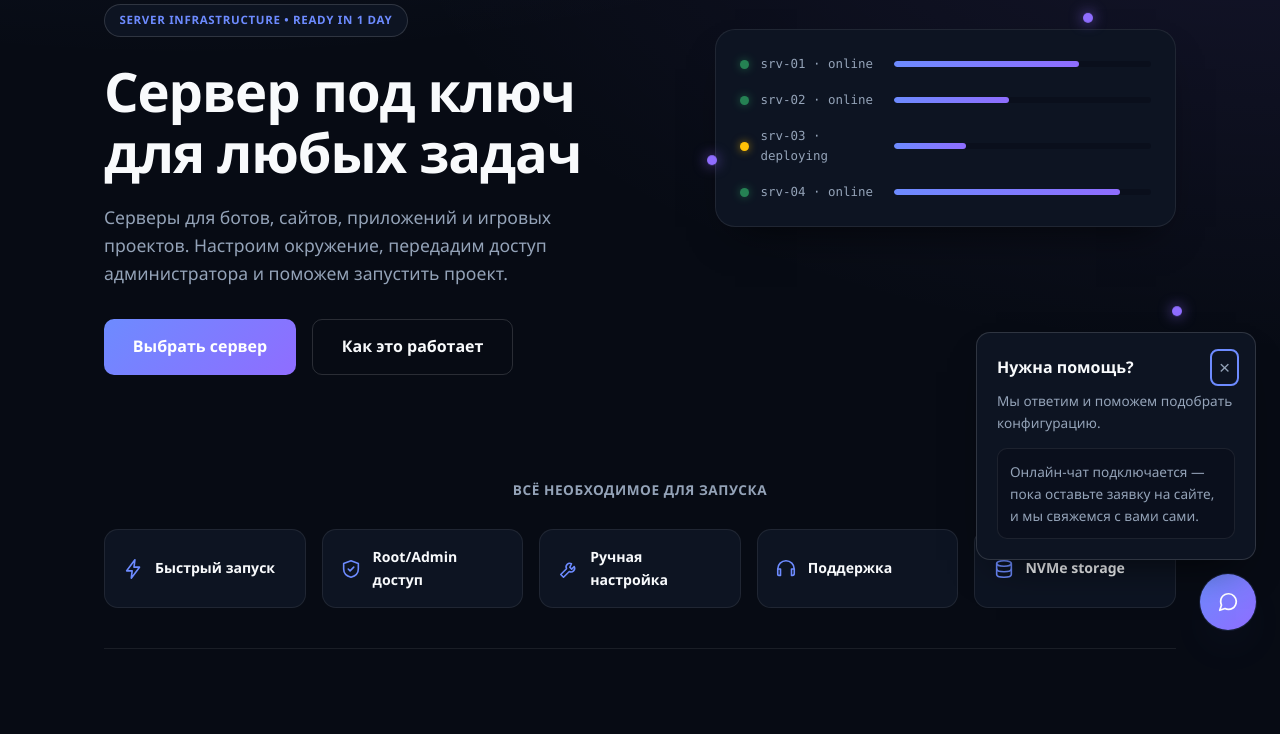
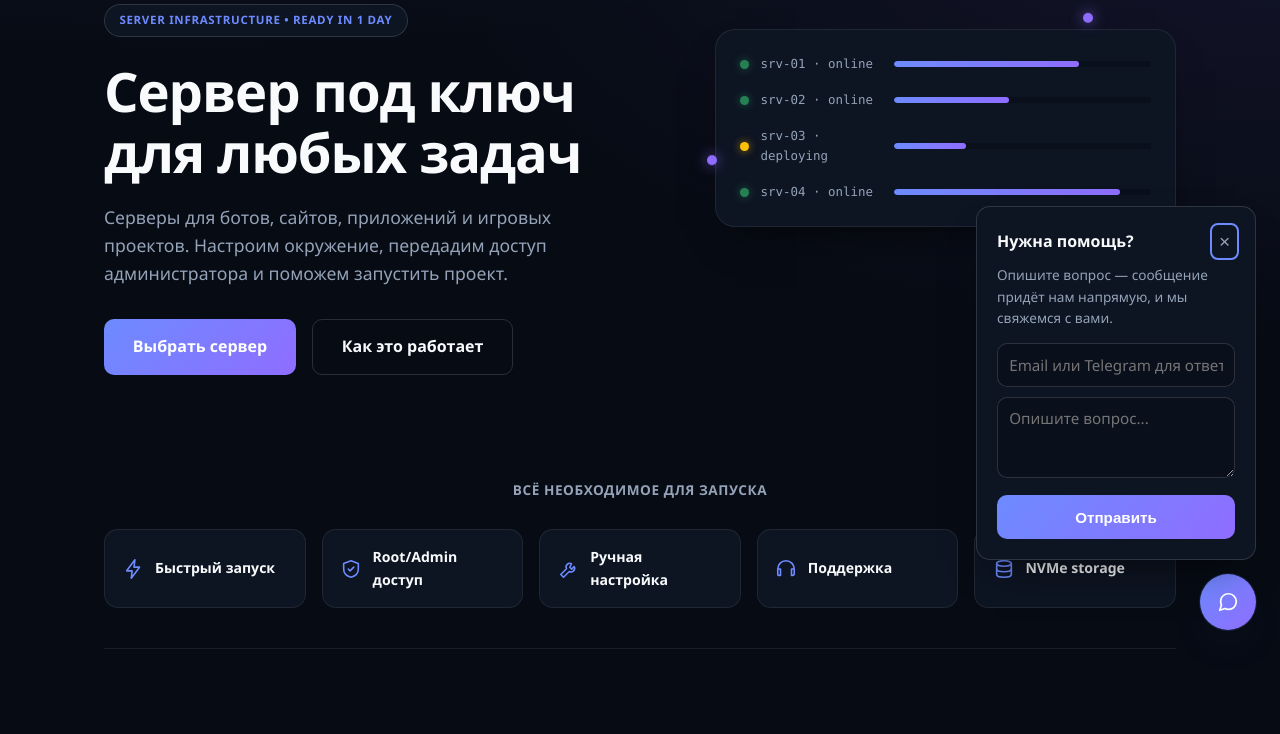
Before and after one commit to DBazhen0v/cloudix, a Flask app: page / in a window 1280 px wide, after a click on "Открыть поддержку". Shown: the part 146-880 px from the top of the page. Run offline with Flask 3, Linux system fonts and the light colour scheme; data comes from the database, SQL or seed files in the repository.

Commit message:
Replace support widget's Telegram link with an on-site message form
Clicking "Поддержка" no longer sends visitors off to an external chat
window. It now shows a small form (message + optional contact for
anonymous visitors) that posts to a new support_messages table, shown
in the admin dashboard so the site owner gets it directly instead of
routing through a separate channel.

```diff
--- a/app/db.py
+++ b/app/db.py
@@ -59,6 +59,16 @@ CREATE TABLE IF NOT EXISTS action_requests (
     status TEXT NOT NULL DEFAULT 'pending',
     created_at TEXT NOT NULL DEFAULT (datetime('now')),
     FOREIGN KEY (subscription_id) REFERENCES subscriptions (id) ON DELETE CASCADE
+);
+
+CREATE TABLE IF NOT EXISTS support_messages (
+    id INTEGER PRIMARY KEY AUTOINCREMENT,
+    user_id INTEGER,
+    contact TEXT,
+    message TEXT NOT NULL,
+    status TEXT NOT NULL DEFAULT 'new',
+    created_at TEXT NOT NULL DEFAULT (datetime('now')),
+    FOREIGN KEY (user_id) REFERENCES users (id) ON DELETE SET NULL
 );
 """
 
--- a/app/routes.py
+++ b/app/routes.py
@@ -88,6 +88,31 @@ def order():
     return redirect(url_for("cabinet.index"))
 
 
+@bp.route("/support", methods=["POST"])
+def support_message():
+    check_csrf_token()
+
+    message = request.form.get("message", "").strip()
+    contact = request.form.get("contact", "").strip()
+    next_url = request.form.get("next", "")
+    if not next_url.startswith("/") or next_url.startswith("//"):
+        next_url = url_for("shop.index")
+
+    if not message:
+        flash("Напишите сообщение перед отправкой.", "error")
+        return redirect(next_url)
+
+    db = get_db()
+    db.execute(
+        "INSERT INTO support_messages (user_id, contact, message) VALUES (?, ?, ?)",
+        (session.get("user_id"), contact or None, message),
+    )
+    db.commit()
+
+    flash("Сообщение отправлено — мы свяжемся с вами.", "success")
+    return redirect(next_url)
+
+
 @bp.route("/admin/login", methods=["GET", "POST"])
 def admin_login():
     if request.method == "POST":
@@ -131,10 +156,20 @@ def admin_dashboard():
         ORDER BY a.created_at
         """
     ).fetchall()
+    support_messages = db.execute(
+        """
+        SELECT sm.*, u.email AS user_email
+        FROM support_messages sm
+        LEFT JOIN users u ON u.id = sm.user_id
+        WHERE sm.status = 'new'
+        ORDER BY sm.created_at
+        """
+    ).fetchall()
     return render_template(
         "admin_dashboard.html",
         subscriptions=subscriptions,
         action_requests=action_requests,
+        support_messages=support_messages,
         payment_methods=PAYMENT_METHODS,
     )
 
@@ -178,3 +213,16 @@ def admin_complete_action(action_id):
 
     flash("Заявка отмечена выполненной.", "success")
     return redirect(url_for("shop.admin_dashboard"))
+
+
+@bp.route("/admin/support-messages/<int:message_id>/done", methods=["POST"])
+@admin_login_required
+def admin_complete_support_message(message_id):
+    check_csrf_token()
+
+    db = get_db()
+    db.execute("UPDATE support_messages SET status = 'done' WHERE id = ?", (message_id,))
+    db.commit()
+
+    flash("Сообщение отмечено обработанным.", "success")
+    return redirect(url_for("shop.admin_dashboard"))
--- a/app/static/css/style.css
+++ b/app/static/css/style.css
@@ -1128,12 +1128,14 @@ form select:focus {
   margin: 0 0 0.9rem;
 }
 
-.support-panel-note {
-  background: var(--bg-soft);
-  border: 1px solid var(--border);
-  border-radius: var(--radius-sm);
-  padding: 0.75rem;
-  margin-bottom: 0 !important;
+.support-form input,
+.support-form textarea {
+  margin-top: 0;
+  margin-bottom: 0.6rem;
+}
+
+.support-form textarea {
+  resize: vertical;
 }
 
 /* Flash messages */
--- a/app/templates/base.html
+++ b/app/templates/base.html
@@ -128,12 +128,18 @@
         <strong>Нужна помощь?</strong>
         <button type="button" class="support-close" id="support-close" aria-label="Закрыть">&times;</button>
       </div>
-      <p>Мы ответим и поможем подобрать конфигурацию.</p>
-      {% if support_telegram_url %}
-      <a class="btn btn-full" href="{{ support_telegram_url }}" target="_blank" rel="noopener">Написать в Telegram</a>
-      {% else %}
-      <p class="support-panel-note">Онлайн-чат подключается — пока оставьте заявку на сайте, и мы свяжемся с вами сами.</p>
-      {% endif %}
+      <p>Опишите вопрос — сообщение придёт нам напрямую, и мы свяжемся с вами.</p>
+      <form method="post" action="{{ url_for('shop.support_message') }}" class="support-form">
+        <input type="hidden" name="csrf_token" value="{{ csrf_token }}">
+        <input type="hidden" name="next" value="{{ request.path }}">
+        {% if not user_logged_in %}
+        <label for="support-contact" class="sr-only">Как с вами связаться</label>
+        <input type="text" id="support-contact" name="contact" placeholder="Email или Telegram для ответа" maxlength="200">
+        {% endif %}
+        <label for="support-message" class="sr-only">Сообщение</label>
+        <textarea id="support-message" name="message" rows="3" placeholder="Опишите вопрос..." required maxlength="1000"></textarea>
+        <button type="submit" class="btn btn-full">Отправить</button>
+      </form>
     </div>
     <button type="button" class="support-button" id="support-toggle" aria-expanded="false" aria-controls="support-panel">
       <svg viewBox="0 0 24 24" width="22" height="22" fill="none" stroke="currentColor" stroke-width="1.9" stroke-linecap="round" stroke-linejoin="round" aria-hidden="true"><path d="M21 11.5a8.4 8.4 0 0 1-.9 3.8 8.5 8.5 0 0 1-7.6 4.7 8.4 8.4 0 0 1-3.8-.9L3 21l1.9-5.7a8.4 8.4 0 0 1-.9-3.8 8.5 8.5 0 0 1 4.7-7.6 8.4 8.4 0 0 1 3.8-.9h.5a8.48 8.48 0 0 1 8 8v.5Z"/></svg>
```
Also changed, not shown: app/templates/admin_dashboard.html (+33 -0 lines).
